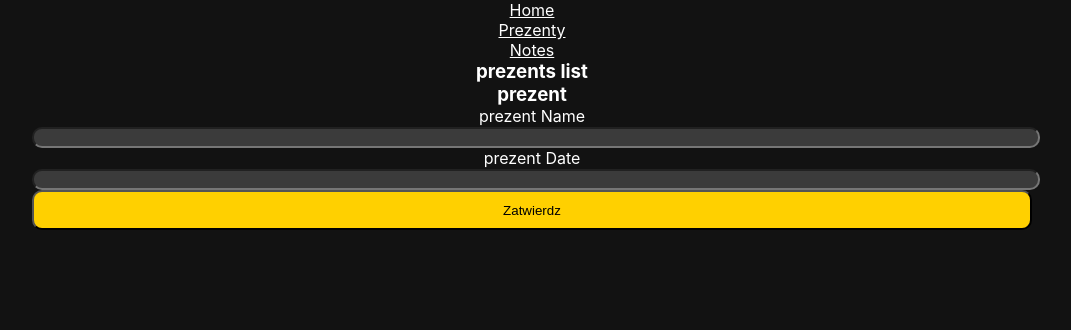
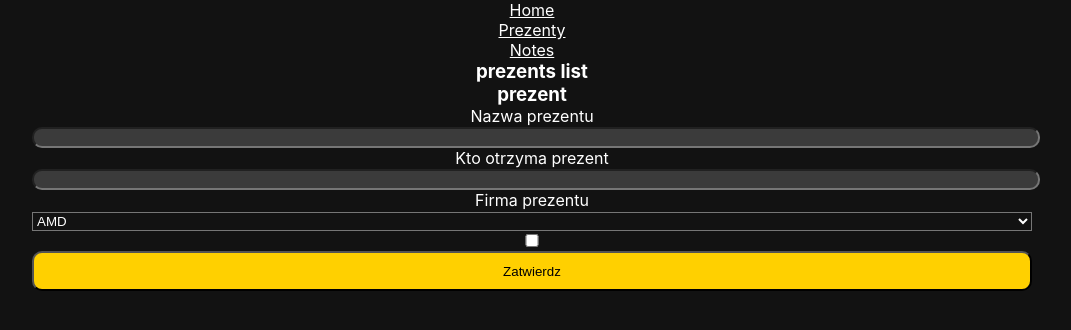
Before and after one commit to wiktorwp/Frontend-exercises, a React (Create React App) app in the folder sprawdzian1/: page /prezents in a window 1280 px wide. Shown: the top 330 px of the page, without its empty margins (108-1179 px from the left). Built offline with nearby package versions, Linux system fonts and the light colour scheme.

Commit message:
Edycja formika

```diff
--- a/sprawdzian1/src/prezents/PrezentForm.js
+++ b/sprawdzian1/src/prezents/PrezentForm.js
@@ -22,16 +22,22 @@ const PrezentForm = ({history, addPrezentAction},props) => {
                 initialValues={{
                     id: uuidv4(),
                     name: '',
-                    date: '',
-                    done: false,
+                    receiver: '',
+                    company: '',
                 }}
                 onSubmit={(values) => handleSubmit(values)}
                 enableReinitialize={true}>
                     <Form>
-                        prezent Name
+                        Nazwa prezentu
                         <Field name="name" /><br/>
-                        prezent Date
-                        <Field name="date" /><br/>
+                        Kto otrzyma prezent
+                        <Field name="receiver" /><br/>
+                        Firma prezentu
+                        <Field as="select" name="company">
+                            <option value="amd">AMD</option>
+                            <option value="nvidia">nvidia</option>
+                        </Field>
+                        <Field type="checkbox" name="rgb" value="RGB?" />
                         <button type="submit">
                             Zatwierdz
                         </button>
```
